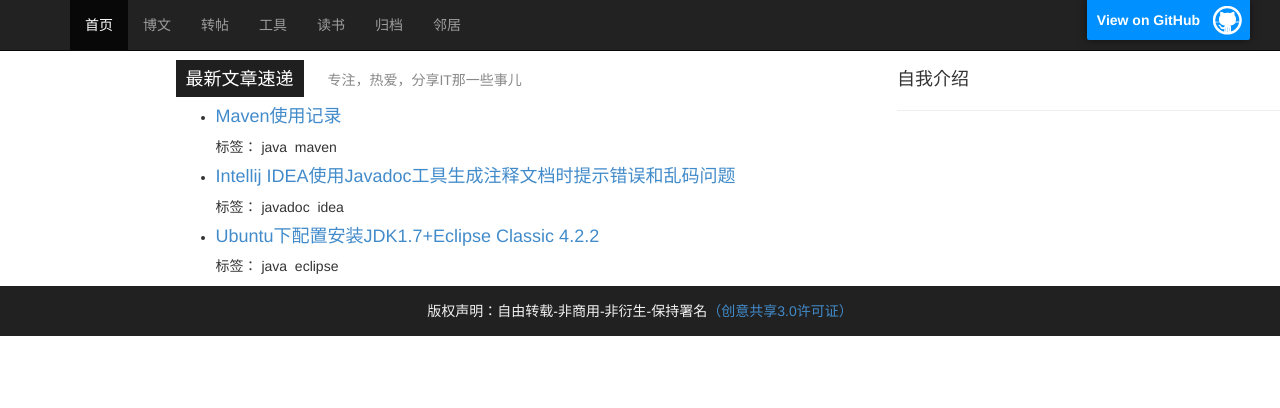
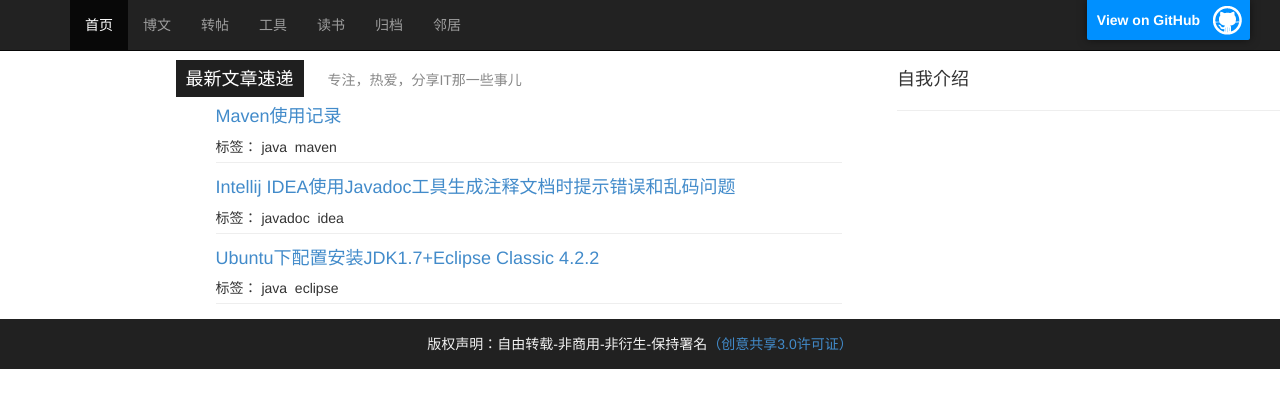
Before and after one commit to sheleng/sheleng.github.io, a Jekyll site: the page built from index.html, in a window 1280 px wide. Shown: the top 408 px of the page. Built offline with Jekyll 4.4.1, drawn with Linux system fonts in a browser that asks for light colours.

Commit message:
修改首页布局

```diff
--- a/default - 副本.html
+++ b/default - 副本.html
@@ -20,7 +20,7 @@
     <title>{{page.title}}</title>
   </head>
 
-  <body data-spy="scroll" data-target=".bs-docs-sidebar">
+  <body data-spy="scroll" data-target=".bs-docs-sidebar" style="background-image:"public/images/background.png">
 
   <!-- Navbar
   ================================================== -->
--- a/index.html
+++ b/index.html
@@ -16,7 +16,7 @@
               <ul>
   			    {% for post in site.posts %}
 				  {% if post.category != 'books' %}
-      			    <li>
+      			    <li class="post_list">
       	  		  	  <h4><a href="{{ post.url }}">{{ post.title }}</a></h4>
       	  		  	  <div>
       	  		  	  	标签：
```
Also changed, not shown: public/images/background.png (added).
